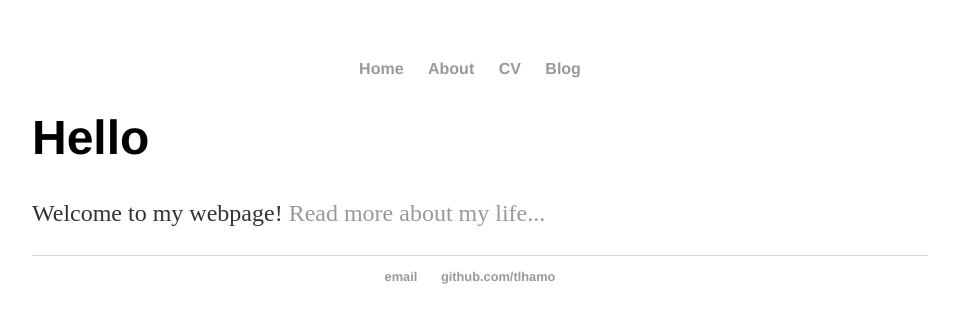
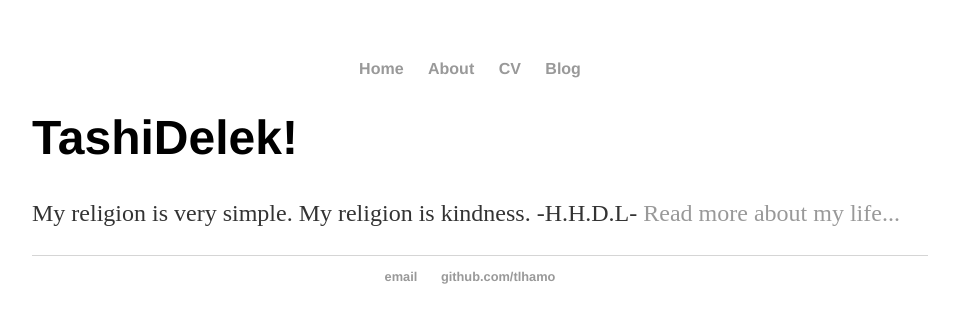
Before and after one commit to tlhamo/2018-Works, a Jekyll site: the page built from index.html, in a window 1280 px wide. Shown: the top 323 px of the page, without its empty margins (160-1119 px from the left). Built offline with Jekyll 4.4.1, drawn with Linux system fonts in a browser that asks for light colours.

Commit message:
added HHDL quote

```diff
--- a/index.html
+++ b/index.html
@@ -3,6 +3,6 @@ layout: default
 title: TsekiLhamo
 ---
 <div class="blurb">
-	<h1>Hello</h1>
-	<p>Welcome to my webpage! <a href="/about">Read more about my life...</a></p>
+	<h1>TashiDelek!</h1>
+	<p>My religion is very simple. My religion is kindness. -H.H.D.L- <a href="/about">Read more about my life...</a></p>
 </div><!-- /.blurb -->
```
